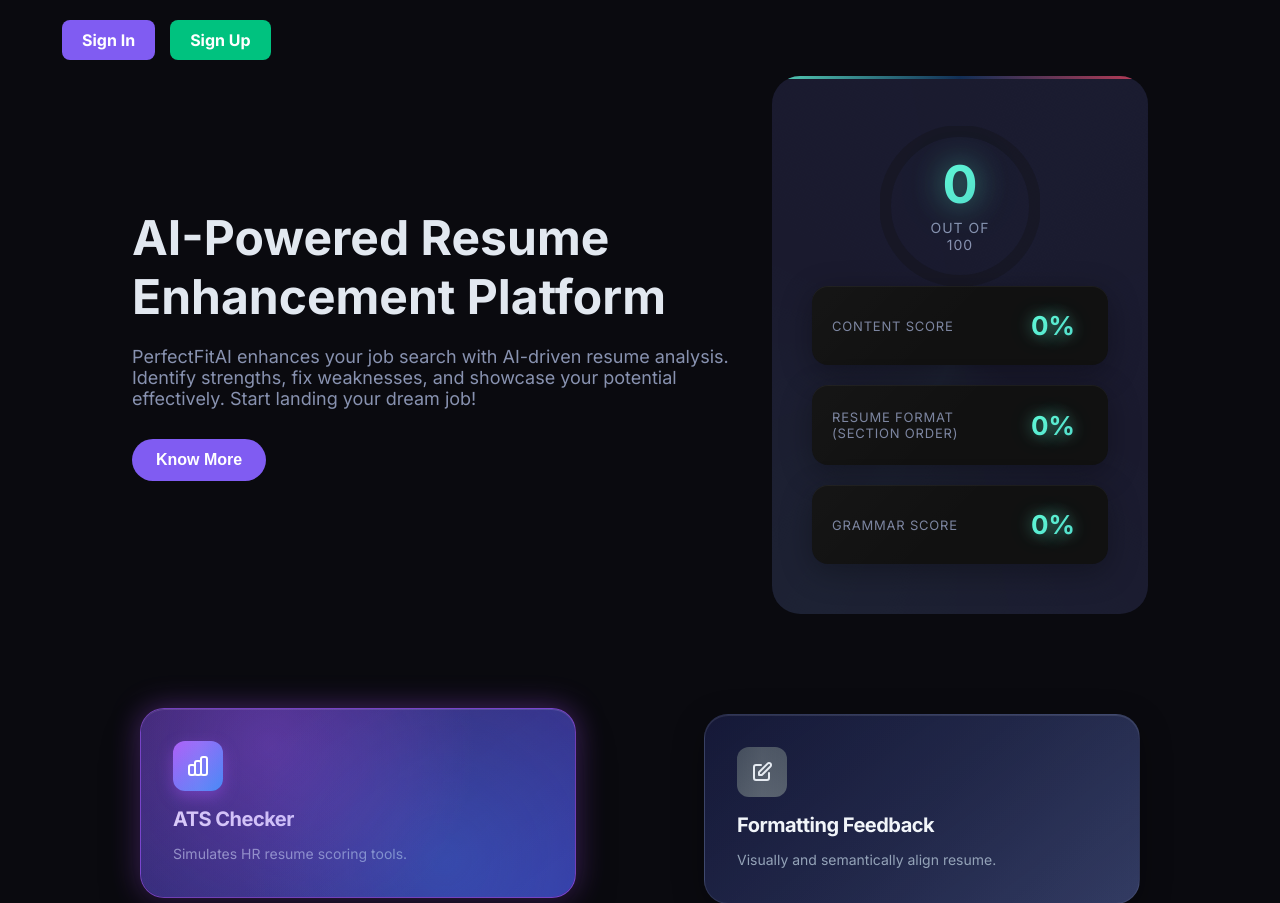
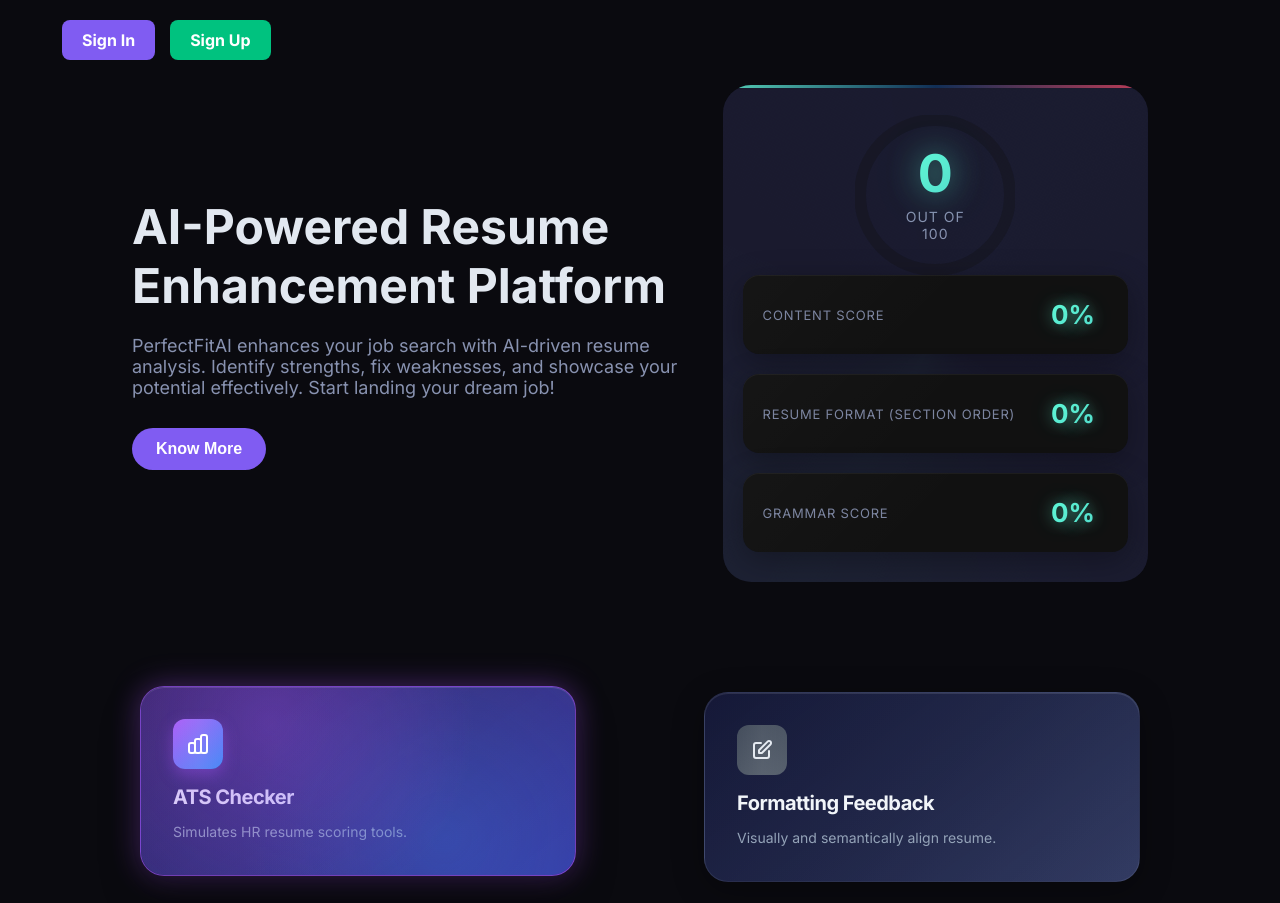
Before and after one commit to upendrajamana/PerfectFitAI, a Flask app: page / in a window 1280 px wide. Shown: the part 124-1027 px from the top of the page. Run offline with Flask 3, Linux system fonts and the light colour scheme.

Commit message:
Update index.html

```diff
--- a/templates/index.html
+++ b/templates/index.html
@@ -280,11 +280,11 @@ html, body {
       background: var(--card-bg);
       backdrop-filter: blur(20px);
       -webkit-backdrop-filter: blur(20px);
-            padding: 50px 40px;
+      padding: 30px 20px;
       border-radius: 28px;
-            max-width: 420px;
-            margin-top: 1px;
-            margin-left: 40px;
+      max-width: 100%; /* Responsive width */
+      width: 100%;      /* Full width of parent */
+      margin: 10px auto; /* Centered on all screens */
       box-shadow:
         0 25px 50px rgba(0, 0, 0, 0.5),
         0 0 0 1px var(--glass-border),
@@ -294,6 +294,7 @@ html, body {
       overflow: hidden;
       z-index: 1;
     }
+
 
         .score-card::before {
             content: '';
```
Lines whose indentation alone changed are shown as unchanged.
